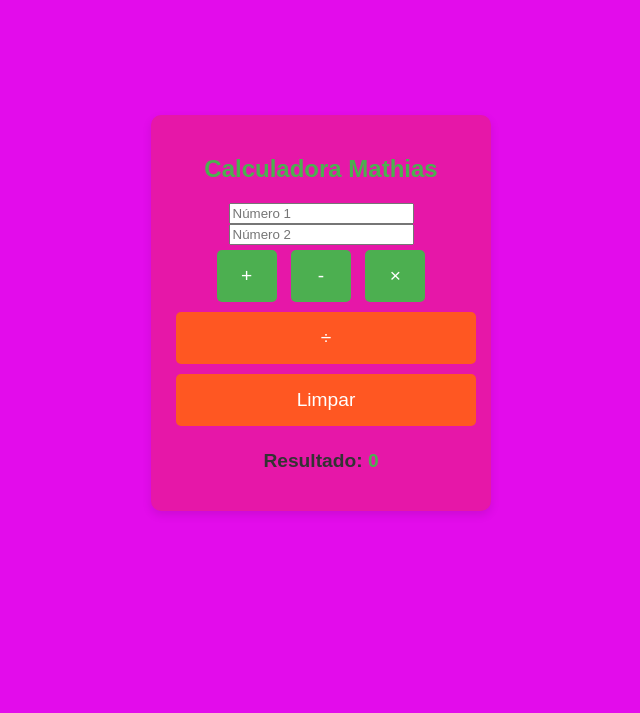
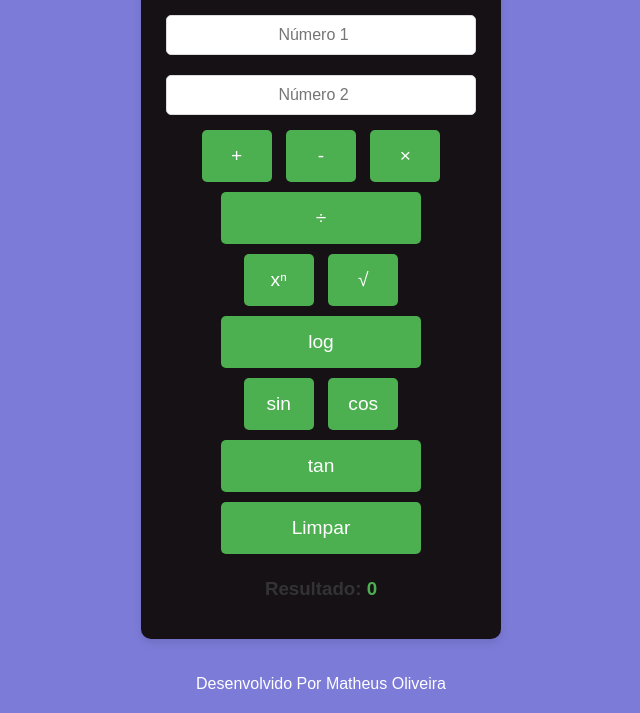
Before and after one commit to MatheusdMathias/calculadora, a plain HTML site: page index.html in a window 1280 px wide. Shown: the part 87-800 px from the top of the page, without its empty margins (319-959 px from the left). Drawn offline with Linux system fonts and the light colour scheme.

Commit message:
REESTRUTURAÇÃO DO JAVASCRIPT PARA ADIÇÃO DE MAIS FÓRMULAS,ATUALIZAÇÃO DO CSS PARA ATENDER OS TAMANHOS DAS ALTERAÇÕES DOS BOTOES DO HTML

```diff
--- a/index.html
+++ b/index.html
@@ -8,20 +8,40 @@
 </head>
 <body>
     <div class="calculadora">
-        <h2>Calculadora Mathias</h2>
+        <h2>Calculadora </h2>
         <input type="number" id="num1" placeholder="Número 1">
         <input type="number" id="num2" placeholder="Número 2">
+
         <div class="botoes">
             <button onclick="calcular('+')">+</button>
             <button onclick="calcular('-')">-</button>
             <button onclick="calcular('*')">×</button>
             <button onclick="calcular('/')">÷</button>
         </div>
+
+        <div class="botoes">
+            <button onclick="calcular('^')">xⁿ</button>
+            <button onclick="calcular('sqrt')">√</button>
+            <button onclick="calcular('log')">log</button>
+        </div>
+
+        <div class="botoes">
+            <button onclick="calcular('sin')">sin</button>
+            <button onclick="calcular('cos')">cos</button>
+            <button onclick="calcular('tan')">tan</button>
+        </div>
+
         <div class="botoes">
             <button onclick="limpar()">Limpar</button>
         </div>
+
         <h3>Resultado: <span id="resultado">0</span></h3>
     </div>
+
+    <footer>
+        <p>Desenvolvido Por Matheus Oliveira</p>
+    </footer>
+
     <script src="script.js"></script>
 </body>
 </html>
--- a/script.js
+++ b/script.js
@@ -1,15 +1,17 @@
 function calcular(operacao) {
-    // Pegando os valores dos campos de entrada
     const num1 = parseFloat(document.getElementById('num1').value);
     const num2 = parseFloat(document.getElementById('num2').value);
+    let resultado;
 
-    // Validando se ambos os números são válidos
-    if (isNaN(num1) || isNaN(num2)) {
-        document.getElementById('resultado').innerText = 'Por favor, insira números válidos!';
+    if (operacao === 'sqrt' || operacao === 'log' || operacao === 'sin' || operacao === 'cos' || operacao === 'tan') {
+        if (isNaN(num1)) {
+            document.getElementById('resultado').innerText = 'Digite um número!';
+            return;
+        }
+    } else if (isNaN(num1) || isNaN(num2)) {
+        document.getElementById('resultado').innerText = 'Insira números válidos!';
         return;
     }
-
-    let resultado;
 
     switch (operacao) {
         case '+':
@@ -22,21 +24,33 @@ function calcular(operacao) {
             resultado = num1 * num2;
             break;
         case '/':
-            if (num2 === 0) {
-                resultado = 'Não é possível dividir por zero!';
-            } else {
-                resultado = num1 / num2;
-            }
+            resultado = num2 !== 0 ? num1 / num2 : 'Erro: Divisão por zero!';
+            break;
+        case '^':
+            resultado = Math.pow(num1, num2);
+            break;
+        case 'sqrt':
+            resultado = Math.sqrt(num1);
+            break;
+        case 'log':
+            resultado = num1 > 0 ? Math.log10(num1) : 'Erro: Log de número negativo!';
+            break;
+        case 'sin':
+            resultado = Math.sin(num1 * (Math.PI / 180));
+            break;
+        case 'cos':
+            resultado = Math.cos(num1 * (Math.PI / 180));
+            break;
+        case 'tan':
+            resultado = Math.tan(num1 * (Math.PI / 180));
             break;
         default:
             resultado = 'Operação inválida!';
     }
 
-    // Exibindo o resultado
     document.getElementById('resultado').innerText = resultado;
 }
 
-// Função para limpar os campos e o resultado
 function limpar() {
     document.getElementById('num1').value = '';
     document.getElementById('num2').value = '';
--- a/styles.css
+++ b/styles.css
@@ -1,8 +1,8 @@
-/* Estilo geral */
 body {
     font-family: Arial, sans-serif;
-    background-color:rgb(227, 12, 235);
+    background-color: rgb(124, 123, 216);
     display: flex;
+    flex-direction: column;
     justify-content: center;
     align-items: center;
     height: 100vh;
@@ -11,22 +11,22 @@ body {
 }
 
 .calculadora {
-    background-color: #e617a8;
+    background-color: #161115;
     padding: 20px;
     border-radius: 10px;
     box-shadow: 0 4px 10px rgba(0, 0, 0, 0.1);
     text-align: center;
-    width: 300px;
+    width: 320px;
     max-width: 100%;
 }
 
 h2 {
-    color: #4CAF50;
+    color: #fff;
     font-size: 1.5em;
 }
 
-.input {
-    width: 80%;
+input {
+    width: 90%;
     padding: 10px;
     margin: 10px 0;
     font-size: 1em;
@@ -45,16 +45,11 @@ h2 {
     border-radius: 5px;
     cursor: pointer;
     transition: background-color 0.3s ease;
-    width: 60px; /* Adicionando um tamanho fixo para os botões */
+    width: 70px;
 }
 
 .botoes button:hover {
     background-color: #45a049;
-}
-
-h3 {
-    font-size: 1.2em;
-    color: #333;
 }
 
 #resultado {
@@ -62,12 +57,13 @@ h3 {
     color: #4CAF50;
 }
 
-/* Adicionando uma margem extra para a última linha de botões */
-.botoes button:last-child {
-    width: 100%;
-    background-color: #FF5722; /* Cor diferenciada para o botão limpar */
+footer {
+    margin-top: 20px;
+    font-size: 1em;
+    color: white;
 }
 
-.botoes button:last-child:hover {
-    background-color: #e64a19; /* Cor mais escura para o botão limpar ao passar o mouse */
+.botoes button:last-child {
+    width: 80%;
+    max-width: 200px;
 }
```
